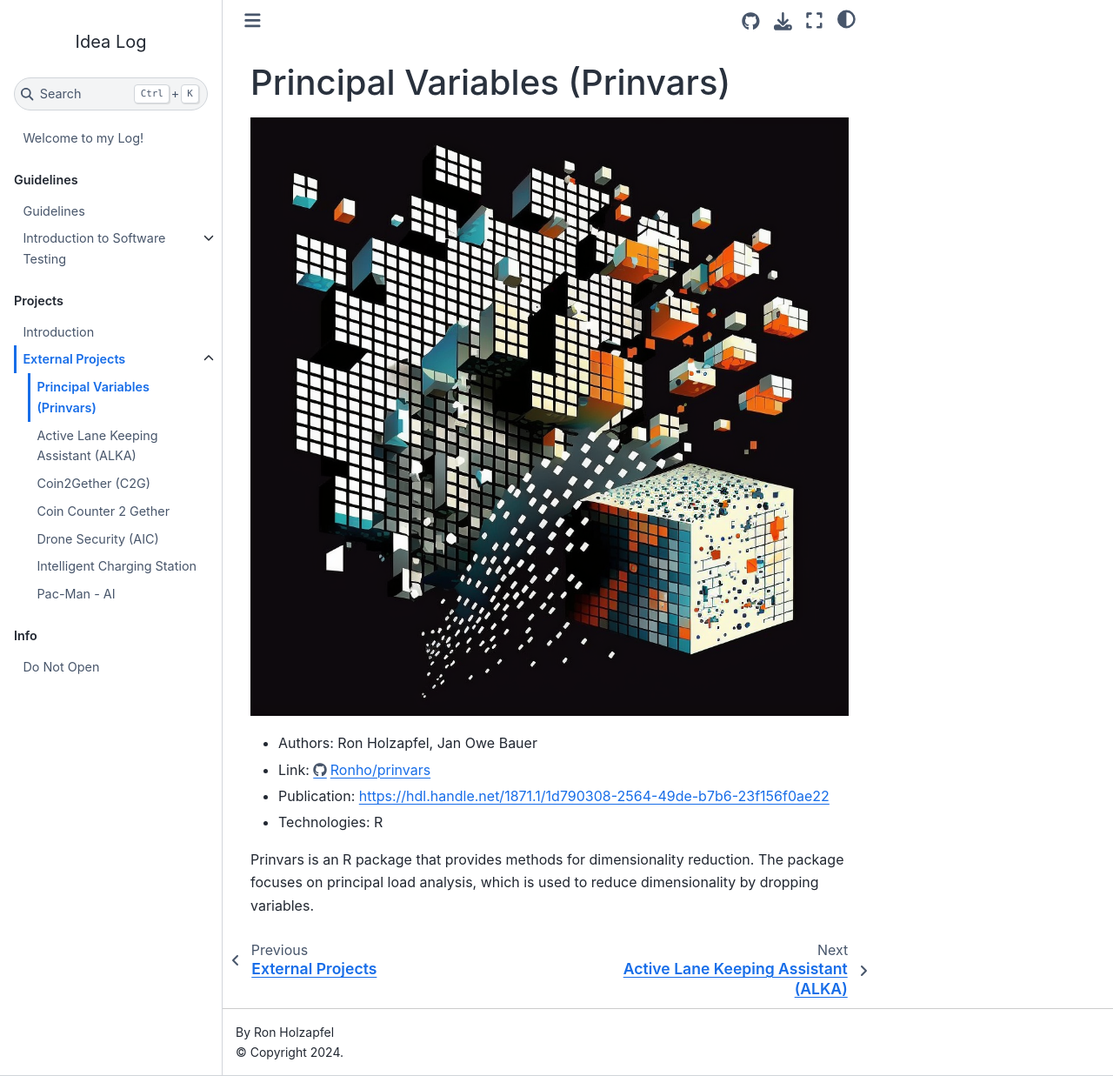
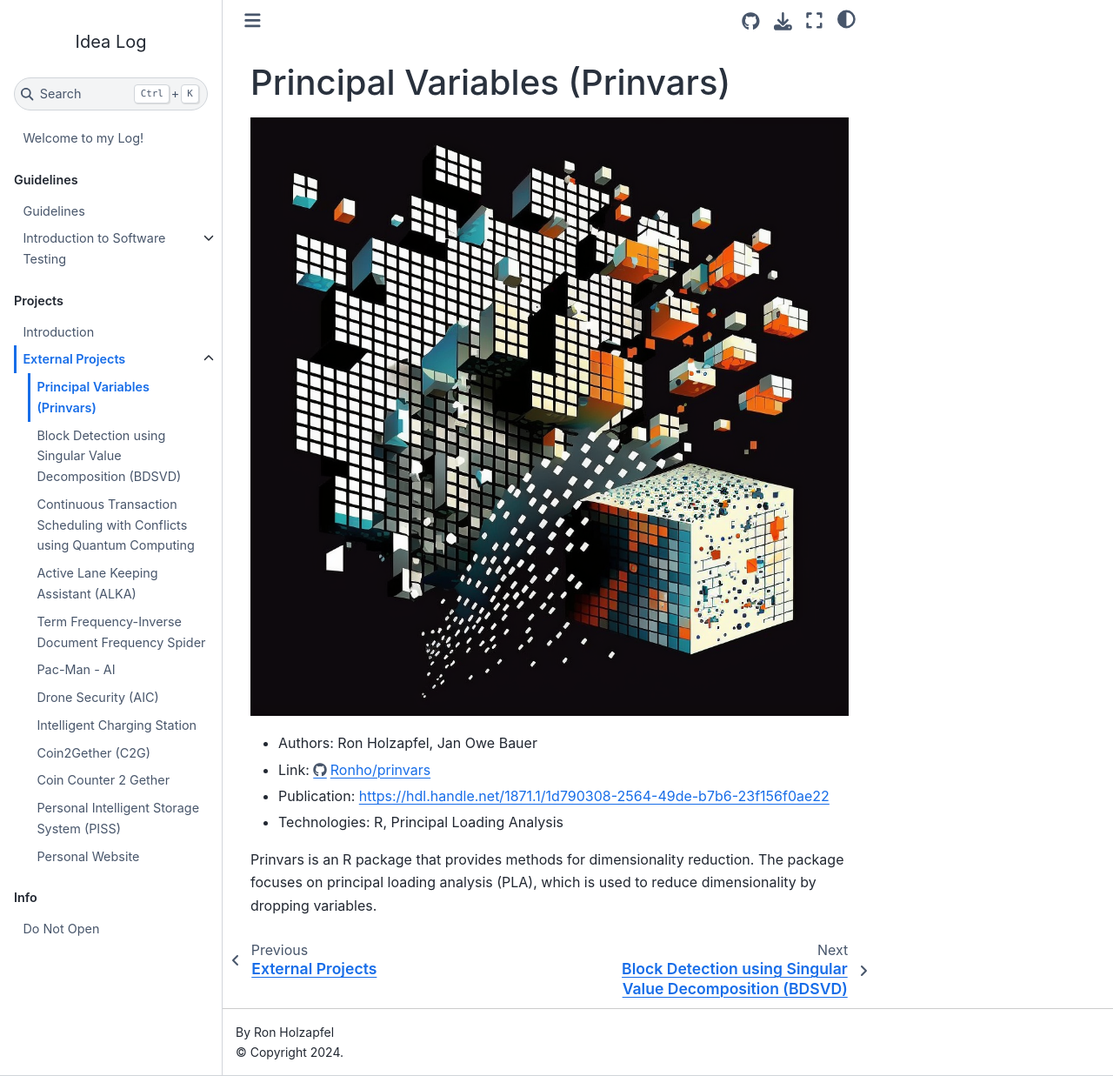
Before and after one commit to Ronho/log, a Jupyter Book: the page built from content/projects/prinvars.md, in a window 1280 px wide and 1237 px high. Shown: the whole window at 87% size. Built offline with Jupyter Book 1.0.4 settings and Sphinx 7.4.7 and the Sphinx Book theme 1.1.4, drawn with Linux system fonts in a browser that asks for light colours.

Commit message:
add projects

```diff
--- a/_toc.yml
+++ b/_toc.yml
@@ -13,12 +13,17 @@ parts:
     - file: content/projects/external_projects
       sections:
       - file: content/projects/prinvars
+      - file: content/projects/bdsvd
+      - file: content/projects/transaction_scheduling
       - file: content/projects/alka
+      - file: content/projects/tfidf_spider
+      - file: content/projects/pac_man_ai
+      - file: content/projects/aic
+      - file: content/projects/ics
       - file: content/projects/c2g
       - file: content/projects/cc2g
-      - file: content/projects/aic
-      - file: content/projects/ics
-      - file: content/projects/pac_man_ai
+      - file: content/projects/piss
+      - file: content/projects/website
   - caption: Info
     chapters:
     - file: content/do_not_open
--- /dev/null
+++ b/content/projects/bdsvd.md
@@ -0,0 +1,9 @@
+# Block Detection using Singular Value Decomposition (BDSVD)
+
+![](images/ "")
+
+- Authors: Ron Holzapfel, Jan Owe Bauer
+- Link: https://github.com/JanOBauer/bdsvd
+- Technologies: R, SVD
+
+Block Detection using Singular Value Decomposition (BDSVD) is an R package.
--- a/content/projects/prinvars.md
+++ b/content/projects/prinvars.md
@@ -5,6 +5,6 @@
 - Authors: Ron Holzapfel, Jan Owe Bauer
 - Link: https://github.com/Ronho/prinvars
 - Publication: https://hdl.handle.net/1871.1/1d790308-2564-49de-b7b6-23f156f0ae22
-- Technologies: R
+- Technologies: R, Principal Loading Analysis
 
-Prinvars is an R package that provides methods for dimensionality reduction. The package focuses on principal load analysis, which is used to reduce dimensionality by dropping variables.
+Prinvars is an R package that provides methods for dimensionality reduction. The package focuses on principal loading analysis (PLA), which is used to reduce dimensionality by dropping variables.
```
Also changed, not shown: content/projects/cc2g.md (+1 -0 lines), content/projects/piss.md (added, +10 -0 lines), content/projects/tfidf_spider.md (added, +9 -0 lines), content/projects/transaction_scheduling.md (added, +9 -0 lines), content/projects/website.md (added, +9 -0 lines).
